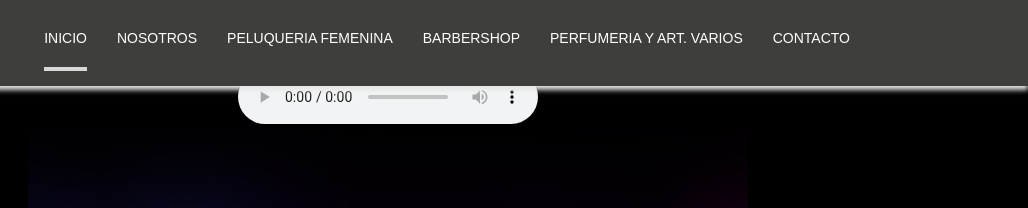
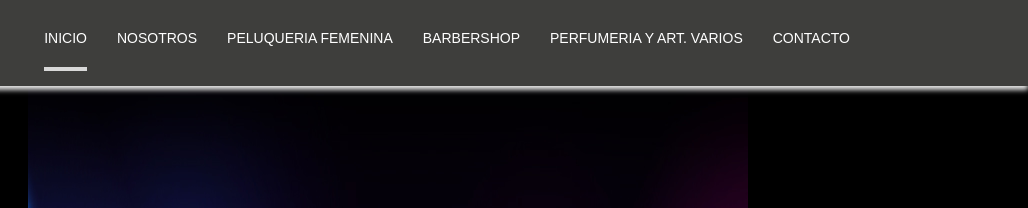
Before and after one commit to SalondeBellezaMyM/SalondeBellezaMyM.github.io, a plain HTML site: page index.html in a window 1280 px wide. Shown: the top 208 px of the page, 252-1280 px from the left. Drawn offline with Linux system fonts and the light colour scheme.

Commit message:
elimino  controls de audio

```diff
--- a/index.html
+++ b/index.html
@@ -67,7 +67,7 @@
 
   <main>
     <div>
-      <audio id="audio" controls autoplay="">
+      <audio id="audio" loop="">
         <source src="audio/Nathan Dawe x Ella Henderson  21 Reasons Official.mp3"
           type="audio/mp3">
       </audio>
```
